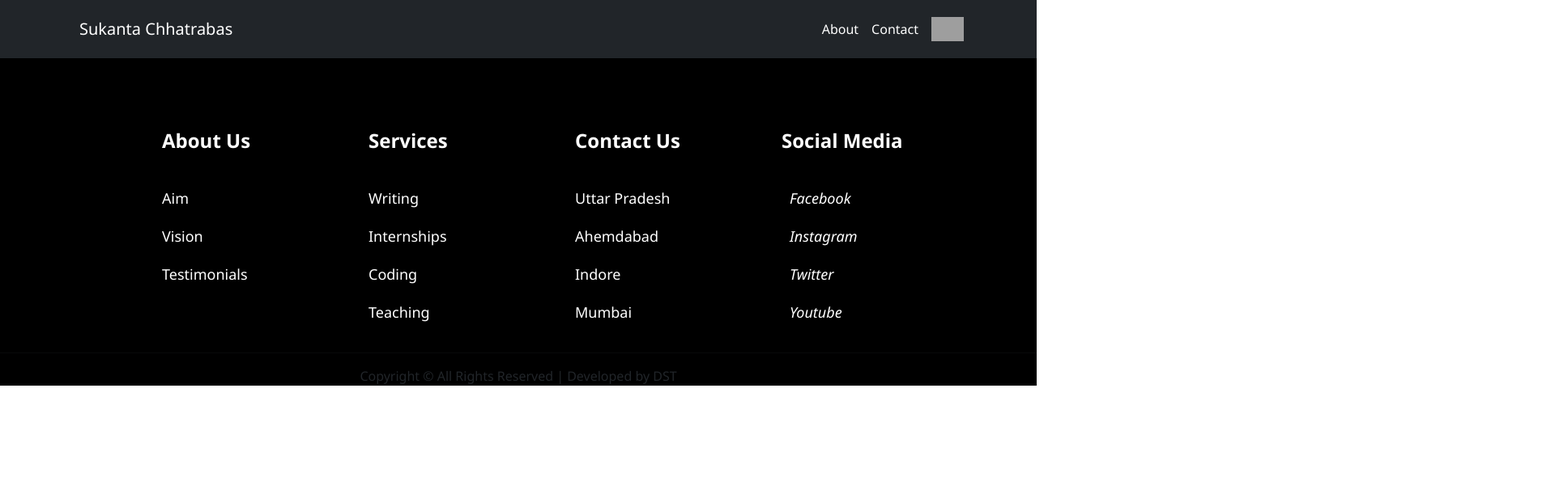
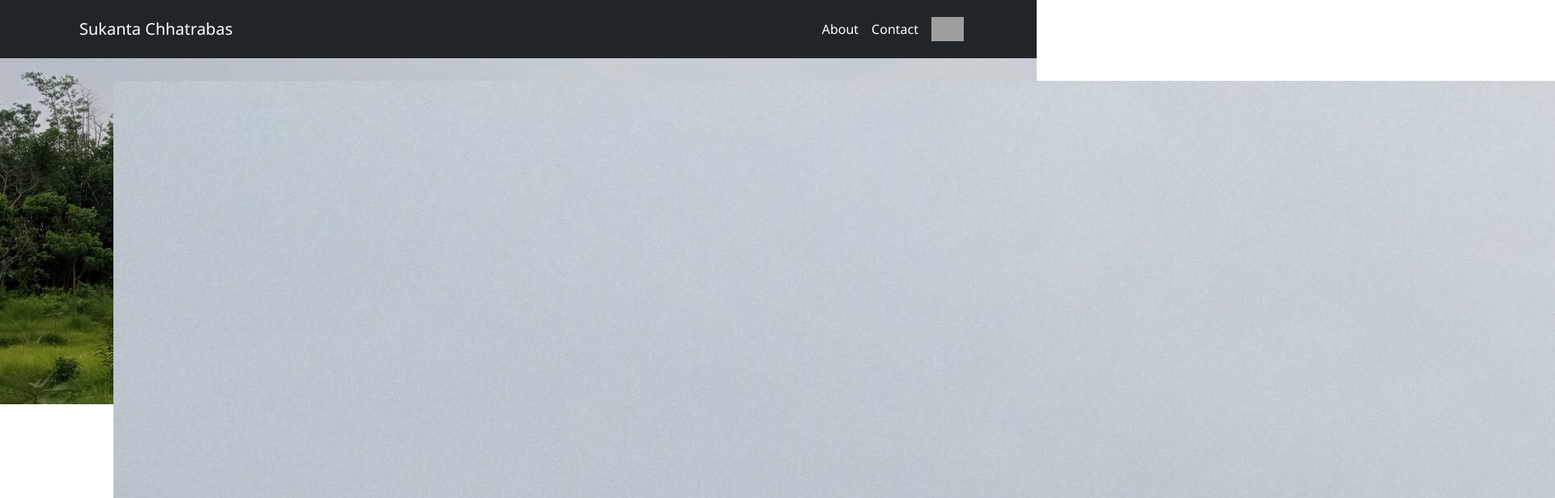
Before and after one commit to sanjoy04/CGEC-Hostel, a React (Create React App) app: page /Home in a window 1280 px wide. Shown: the top 616 px of the page at 81% size, 1920 px wide, since content can reach past the window. Built offline with nearby package versions, Linux system fonts and the light colour scheme; grey boxes are pictures that could not be loaded.

Commit message:
fadslkfl

```diff
--- a/src/App.css
+++ b/src/App.css
@@ -1,6 +1,19 @@
 .App {
   text-align: center;
   font-family: 'Segoe UI', Tahoma, Geneva, Verdana, sans-serif;
+  /* The image used */
+  background-image: url("./images/hostel2.jpg");
+  /* opacity: 0.5; */
+  /* Set a specific height */
+  /* min-height: 500px; */
+  height: 100vh;
+
+  /* Create the parallax scrolling effect */
+  background-attachment: fixed;
+  background-position: center;
+  background-repeat: no-repeat;
+  background-size: cover;
+  /* height: 50%; */
 }
 
 .App-logo {
@@ -33,25 +46,18 @@
   from {
     transform: rotate(0deg);
   }
+
   to {
     transform: rotate(360deg);
   }
 }
 
-
+body {
+  font-size: xx-large;
+}
 
 .parallax {
-  /* The image used */
-  background-image: url("./images/hostel2.jpg");
-
-  /* Set a specific height */
-  /* min-height: 500px; */
-  height: 100vh;
-
-  /* Create the parallax scrolling effect */
-  background-attachment: fixed;
-  background-position: center;
-  background-repeat: no-repeat;
-  background-size: cover;
-  /* height: 50%; */
+  height: 60vh;
+  background-color: black;
+  opacity: 0.5;
 }
--- a/src/App.js
+++ b/src/App.js
@@ -16,7 +16,6 @@ function App() {
         document.title = "Welcome to CGEC Boys Hostel";
     })
     return (
-
         <BrowserRouter>
             <Routes>
                 <Route path="/" element={<Index />} />
--- a/src/Components/Slider.js
+++ b/src/Components/Slider.js
@@ -18,10 +18,7 @@ const Slider = () => {
     <div>
       <SimpleImageSlider
       style ={{
-         // width: "100%",
-          //height: "50%",
           backgroundColor: "black",
-          paddingTop: "65px",
           opacity: "1",
 
         }}
--- a/src/Pages/HomePages/Home.js
+++ b/src/Pages/HomePages/Home.js
@@ -2,6 +2,17 @@
 import { useEffect } from "react";
 import Navbar from "../../Components/Navbar";
 import Footer from "../../Components/Footer";
+import {
+  Box,
+  Container,
+  Row,
+  Column,
+  FooterLink,
+  Heading,
+  FooterEndText,
+} from "./HomeStyle";
+
+import slider1 from "../../images/hostel1.jpg";
 
 function Home() {
   useEffect(() => {
@@ -10,7 +21,28 @@ function Home() {
   return (
     <div className="App">
       <Navbar />
-      <h1>Home</h1>
+      <Box>
+        <Container>
+          <Row>
+            <img src={slider1} />
+          </Row>
+          <Row>
+            <Column>
+              <Heading>Room Change</Heading>
+            </Column>
+            <Column>
+              <Heading>Complaints</Heading>
+            </Column>
+            <Column>
+              <Heading>Fooding</Heading>
+            </Column>
+          </Row>
+        </Container>
+        <hr />
+        <FooterEndText>
+          Copyright © All Rights Reserved | Developed by DST
+        </FooterEndText>
+      </Box>
       <Footer />
     </div>
   );
--- a/src/Pages/HomePages/HomeStyle.js
+++ b/src/Pages/HomePages/HomeStyle.js
@@ -0,0 +1,59 @@
+import styled from "styled-components";
+
+export const Box = styled.div`
+  padding-top: 100px;
+  justify-content: flex-end;
+  bottom: 0;
+  width: 100%;
+  @media (max-width: 1000px) {
+    padding: 70px 30px;
+  }
+`;
+
+export const Container = styled.div`
+  display: flex;
+  flex-direction: column;
+  justify-content: center;
+  max-width: 1000px;
+  margin: 0 auto;
+`;
+
+export const Column = styled.div`
+  display: flex;
+  flex-direction: column;
+  text-align: left;
+  margin-left: 60px;
+`;
+
+export const Row = styled.div`
+  display: grid;
+  grid-template-columns: repeat(3, 1fr);
+  grid-gap: 30px;
+
+  @media (max-width: 1000px) {
+    grid-template-columns: 1fr;
+  }
+`;
+
+export const FooterLink = styled.a`
+  color: #fff;
+  margin-bottom: 20px;
+  font-size: 18px;
+  text-decoration: none;
+
+  &:hover {
+    color: green;
+    transition: 200ms ease-in;
+  }
+`;
+
+export const Heading = styled.p`
+  font-size: 24px;
+  color: #000;
+  margin-bottom: 40px;
+  font-weight: bold;
+`;
+
+export const FooterEndText = styled.p`
+  text-align: center;
+`;
--- a/src/Pages/Index.js
+++ b/src/Pages/Index.js
@@ -15,6 +15,7 @@ function Index() {
 
     <div className="App">
       <Navbar_ />
+      <div className='parallax'></div>
       <Slider />
       <Footer />
     </div>
```
